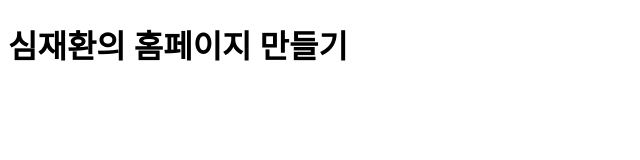
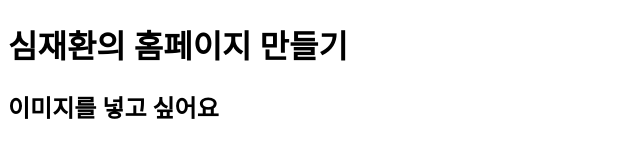
Before and after one commit to sims-cmd/sims-cmd.github.io, a plain HTML site: page index.html in a window 1280 px wide. Shown: the whole page, without its empty margins (0-640 px from the left). Drawn offline with Linux system fonts and the light colour scheme.

Commit message:
Update index.html

```diff
--- a/index.html
+++ b/index.html
@@ -7,6 +7,7 @@
 </head>
 <body>
     <h1>심재환의 홈페이지 만들기</h1>
+    <h2>이미지를 넣고 싶어요</h2>
 
 </body>
 </html>
```
